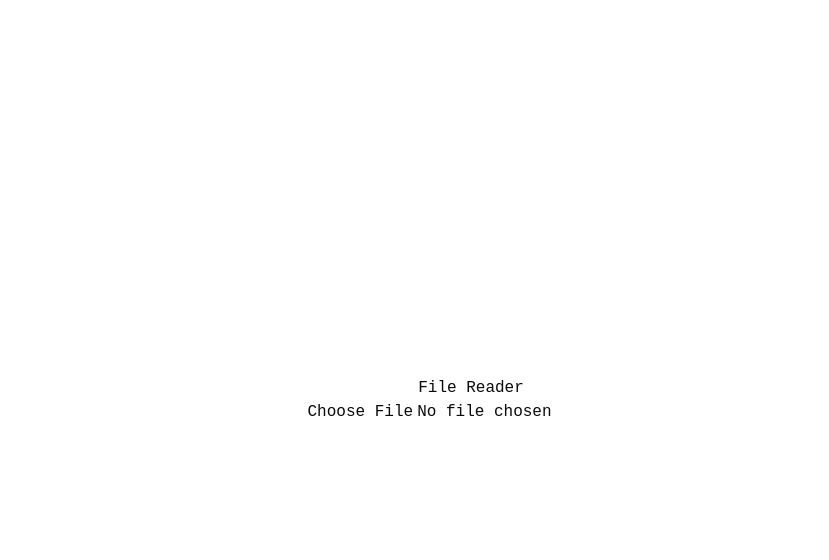
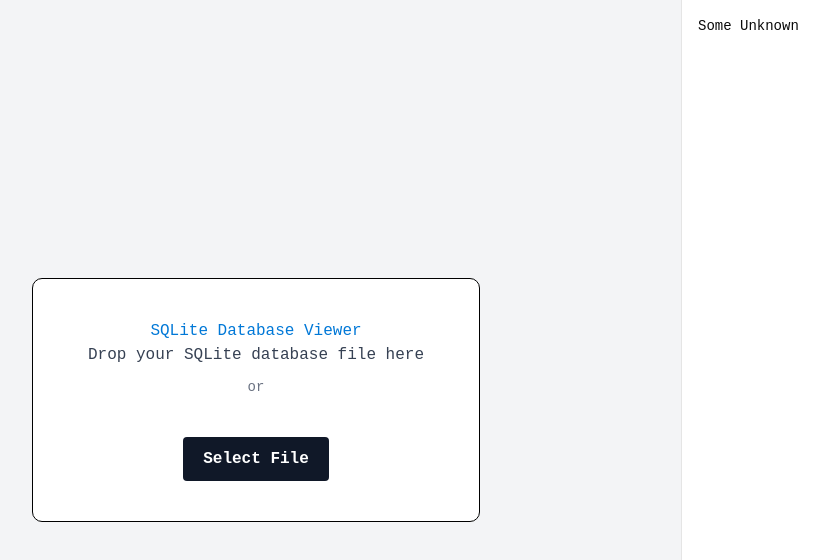
Before and after one commit to yadavvi91/sqlite-internal, a React (Vite) app: page / in a window 1280 px wide. Shown: the top 560 px of the page, without its empty margins (169-998 px from the left). Built offline with nearby package versions, Linux system fonts and the light colour scheme.

Commit message:
improve drop file design

```diff
--- a/src/App.tsx
+++ b/src/App.tsx
@@ -1,116 +1,27 @@
-import { useState, useEffect } from "react";
+import { useState } from "react";
 import Viewer from "./Viewer";
+import FileDropZone from "./components/file-drop-zone";
+import { InfoProvider } from "./components/info";
 
 function App() {
   const [fileBuffer, setFileBuffer] = useState<ArrayBuffer | null>(null);
-  const [isDragging, setIsDragging] = useState(false);
-
-  const handleFileChange = async (
-    event: React.ChangeEvent<HTMLInputElement>
-  ) => {
-    const file = event.target.files?.[0];
-    if (file) {
-      const buffer = await file.arrayBuffer();
-      setFileBuffer(buffer);
-      console.log("File loaded as buffer:", buffer);
-    }
-  };
-
-  const handleFile = async (file: File) => {
-    const buffer = await file.arrayBuffer();
-    setFileBuffer(buffer);
-    console.log("File loaded as buffer:", buffer);
-  };
-
-  const handleDragOver = (e: React.DragEvent<HTMLDivElement>) => {
-    e.preventDefault();
-    e.stopPropagation();
-    setIsDragging(true);
-  };
-
-  const handleDragLeave = (e: React.DragEvent<HTMLDivElement>) => {
-    e.preventDefault();
-    e.stopPropagation();
-    setIsDragging(false);
-  };
-
-  const handleDrop = (e: React.DragEvent<HTMLDivElement>) => {
-    e.preventDefault();
-    e.stopPropagation();
-    setIsDragging(false);
-
-    const files = e.dataTransfer.files;
-    if (files.length > 0) {
-      handleFile(files[0]);
-    }
-  };
-
-  useEffect(() => {
-    // Add event listeners to the entire document body
-    const handleDocumentDragOver = (e: DragEvent) => {
-      e.preventDefault();
-      e.stopPropagation();
-      setIsDragging(true);
-    };
-
-    const handleDocumentDrop = (e: DragEvent) => {
-      e.preventDefault();
-      e.stopPropagation();
-      setIsDragging(false);
-
-      const files = e.dataTransfer?.files;
-      if (files && files.length > 0) {
-        handleFile(files[0]);
-      }
-    };
-
-    const handleDocumentDragLeave = (e: DragEvent) => {
-      e.preventDefault();
-      e.stopPropagation();
-      if (e.target === document.documentElement) {
-        setIsDragging(false);
-      }
-    };
-
-    document.addEventListener("dragover", handleDocumentDragOver);
-    document.addEventListener("drop", handleDocumentDrop);
-    document.addEventListener("dragleave", handleDocumentDragLeave);
-
-    return () => {
-      document.removeEventListener("dragover", handleDocumentDragOver);
-      document.removeEventListener("drop", handleDocumentDrop);
-      document.removeEventListener("dragleave", handleDocumentDragLeave);
-    };
-  }, []);
 
   if (fileBuffer) {
     return <Viewer buffer={fileBuffer} />;
   }
 
   return (
-    <div
-      style={{
-        position: "fixed",
-        top: 0,
-        left: 0,
-        right: 0,
-        bottom: 0,
-        display: "flex",
-        flexDirection: "column",
-        alignItems: "center",
-        justifyContent: "center",
-        background: isDragging ? "rgba(0, 0, 255, 0.05)" : "transparent",
-        border: isDragging ? "2px dashed blue" : "none",
-        transition: "all 0.3s ease",
-      }}
-      onDragOver={handleDragOver}
-      onDragLeave={handleDragLeave}
-      onDrop={handleDrop}
-    >
-      <h2>File Reader</h2>
-      <input type="file" onChange={handleFileChange} />
-      {isDragging && <p>Drop file here...</p>}
-    </div>
+    <InfoProvider>
+      {fileBuffer ? (
+        <Viewer buffer={fileBuffer} />
+      ) : (
+        <FileDropZone onFileLoad={setFileBuffer}>
+          <h2 style={{ color: "#0078d7", marginTop: 0 }}>
+            SQLite Database Viewer
+          </h2>
+        </FileDropZone>
+      )}
+    </InfoProvider>
   );
 }
 
--- a/src/Viewer.tsx
+++ b/src/Viewer.tsx
@@ -1,7 +1,6 @@
 import { useMemo } from "react";
 import { PageList } from "./page-list";
 import { parseDatabase } from "./parser/main";
-import { InfoProvider } from "./components/info";
 
 interface ViewerProps {
   buffer: ArrayBuffer;
@@ -12,13 +11,5 @@
     return parseDatabase(buffer);
   }, [buffer]);
 
-  console.log(db);
-
-  return (
-    <div>
-      <InfoProvider>
-        <PageList db={db} />
-      </InfoProvider>
-    </div>
-  );
+  return <PageList db={db} />;
 }
--- /dev/null
+++ b/src/components/file-drop-zone.tsx
@@ -0,0 +1,105 @@
+// This is AI generated code. Don't ask me how it works lol
+import { useState, useEffect } from "react";
+
+interface FileDropZoneProps {
+  onFileLoad: (buffer: ArrayBuffer) => void;
+  children?: React.ReactNode;
+  className?: string;
+}
+
+function FileDropZone({ onFileLoad, children, className }: FileDropZoneProps) {
+  const [isDragging, setIsDragging] = useState(false);
+
+  const handleFileChange = async (
+    event: React.ChangeEvent<HTMLInputElement>
+  ) => {
+    const file = event.target.files?.[0];
+    if (file) {
+      const buffer = await file.arrayBuffer();
+      onFileLoad(buffer);
+    }
+  };
+
+  // We'll use a single set of handlers attached at the document level
+  // to capture drag events anywhere on the page
+  useEffect(() => {
+    const handleDragOver = (e: DragEvent) => {
+      e.preventDefault();
+      e.stopPropagation();
+      setIsDragging(true);
+    };
+
+    const handleDrop = async (e: DragEvent) => {
+      e.preventDefault();
+      e.stopPropagation();
+      setIsDragging(false);
+
+      const files = e.dataTransfer?.files;
+      if (files && files.length > 0) {
+        const buffer = await files[0].arrayBuffer();
+        onFileLoad(buffer);
+      }
+    };
+
+    const handleDragLeave = (e: DragEvent) => {
+      e.preventDefault();
+      e.stopPropagation();
+      // Only set isDragging to false when the drag leaves the document
+      if (e.target === document.documentElement) {
+        setIsDragging(false);
+      }
+    };
+
+    // Attach handlers to the document
+    document.addEventListener("dragover", handleDragOver);
+    document.addEventListener("drop", handleDrop);
+    document.addEventListener("dragleave", handleDragLeave);
+
+    return () => {
+      // Clean up handlers when component unmounts
+      document.removeEventListener("dragover", handleDragOver);
+      document.removeEventListener("drop", handleDrop);
+      document.removeEventListener("dragleave", handleDragLeave);
+    };
+  }, [onFileLoad]);
+
+  return (
+    <div
+      className={`flex flex-col items-center justify-center w-full h-full transition-all duration-300 ${
+        isDragging ? "bg-blue-50/20 border-2 border-dashed border-blue-500" : ""
+      } ${className || ""}`}
+      // Removed redundant event handlers from this div
+    >
+      <div
+        className={`flex flex-col items-center justify-center p-10 rounded-lg text-center max-w-md w-full transition-all duration-300 border border-black bg-white`}
+      >
+        {children}
+
+        <p className="text-base text-gray-700 mb-2.5">
+          Drop your SQLite database file here
+        </p>
+        <p className="text-sm text-gray-500 mb-5">or</p>
+
+        <div className="relative mt-5 overflow-hidden inline-block">
+          <button className="inline-block px-5 py-2.5 bg-gray-900 text-white font-bold rounded cursor-pointer text-base transition-colors hover:bg-blue-700">
+            Select File
+          </button>
+          <input
+            type="file"
+            onChange={handleFileChange}
+            className="absolute opacity-0 right-0 top-0 text-[100px] cursor-pointer"
+            accept=".db,.sqlite,.sqlite3,.db3"
+          />
+        </div>
+
+        {isDragging && (
+          <div className="absolute inset-0 flex items-center justify-center bg-blue-500/10 rounded-lg text-xl font-bold text-blue-600">
+            Drop file here to upload
+          </div>
+        )}
+      </div>
+    </div>
+  );
+}
+
+export default FileDropZone;
```
